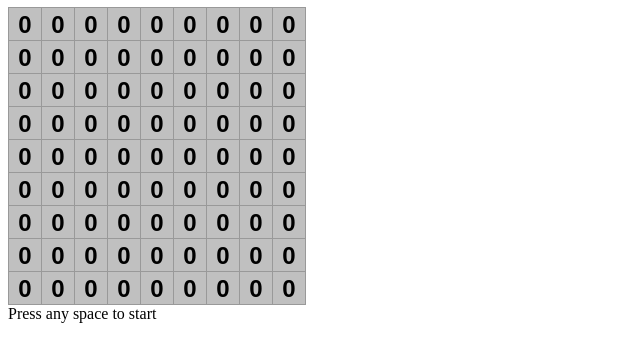
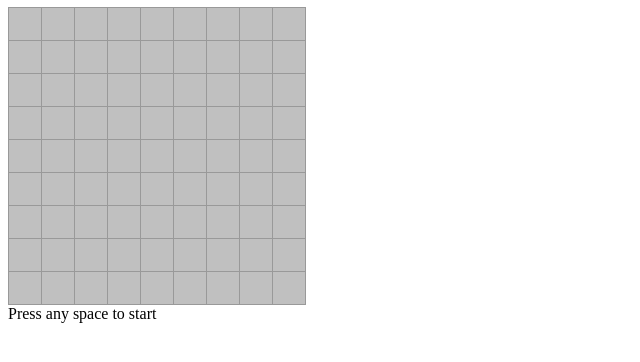
Before and after one commit to h4ta/Minesweeper-tuto, a React (Create React App) app: page / in a window 1280 px wide. Shown: the top 362 px of the page, without its empty margins (0-640 px from the left). Built offline with nearby package versions, Linux system fonts and the light colour scheme.

Commit message:
コメントを追加

```diff
--- a/src/component/Square.tsx
+++ b/src/component/Square.tsx
@@ -54,7 +54,7 @@ export const Square = (props: Props) => {
     } else {
       return (
         <button className="closedSquare" onClick={onClick}>
-          {bombNum}
+          {/* {bombNum} このコメントアウトを外すと開いていないマス目でも爆弾の配置などを確認できる。デバック用*/}
         </button>
       );
     }
```
